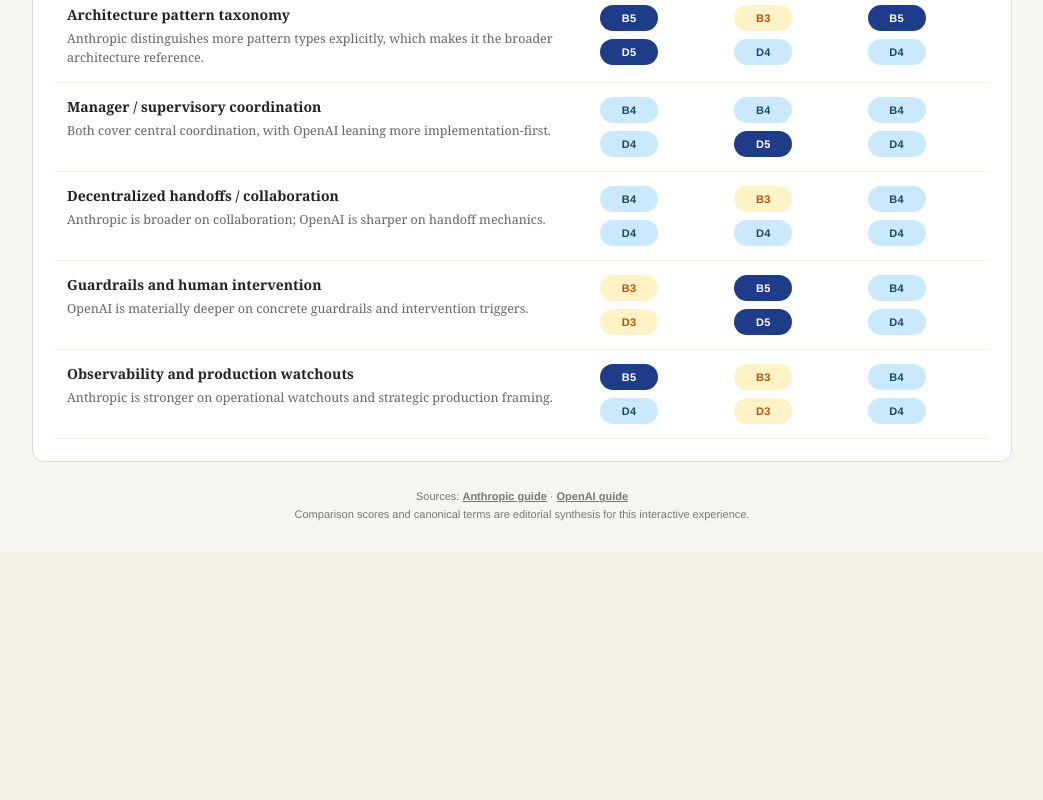
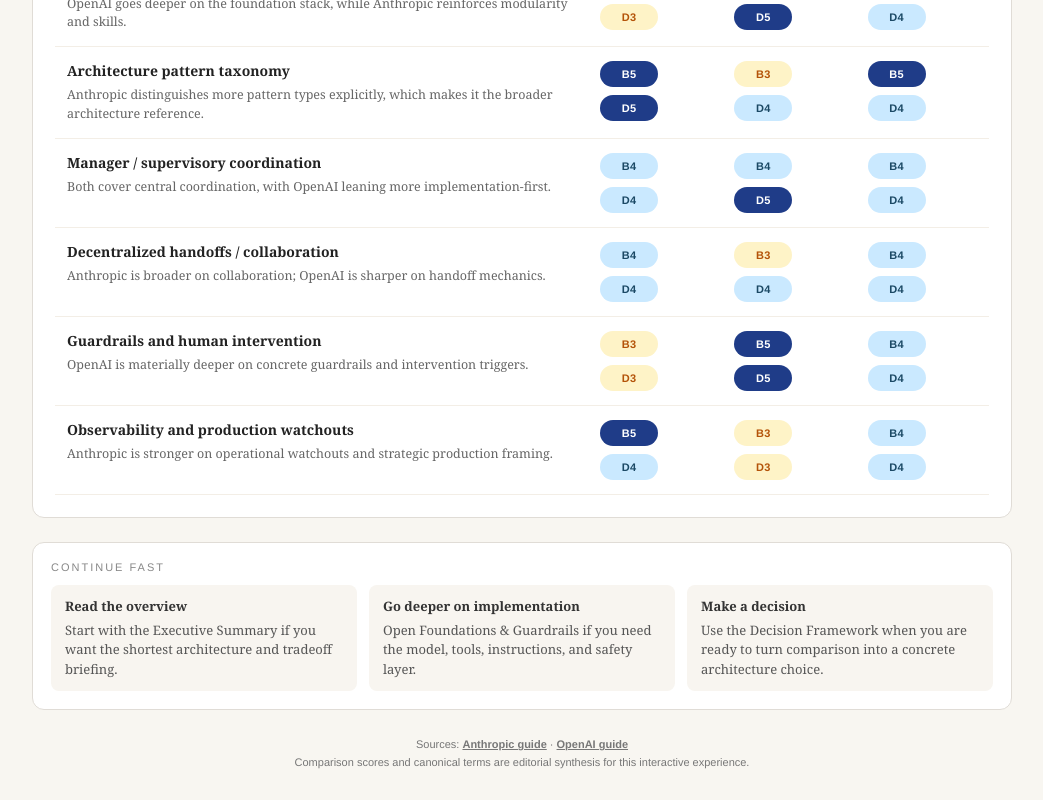
Before and after one commit to Better-Software-Foundation/building-effective-ai-agents, a React (Vite) app: page /compare in a window 1280 px wide. Shown: the part 1329-2129 px from the top of the page, without its empty margins (118-1161 px from the left). Before the commit the page ends 1881 px from the top, so only its background shows below. Built offline with nearby package versions, Linux system fonts and the light colour scheme.

Commit message:
Polish navigation and synthesis guidance

```diff
--- a/ai-agent-executive-summary.jsx
+++ b/ai-agent-executive-summary.jsx
@@ -1,3 +1,4 @@
+import { Link } from "react-router-dom";
 import { useState } from "react";
 
 const sourceUrl =
@@ -85,10 +86,10 @@
 ];
 
 const nextSteps = [
-  { label: "Read next", text: "Go to the Architecture Patterns view if you need to compare options quickly." },
-  { label: "Implementation lens", text: "Go to Foundations & Guardrails for the model, tools, instructions, and safety layer." },
-  { label: "Decision lens", text: "Go to the Decision Framework when you need a recommendation under time pressure." },
-  { label: "Compare the sources", text: "Go to Compare for the terminology crosswalk and the breadth-versus-depth matrix." },
+  { label: "Read next", text: "Go to the Architecture Patterns view if you need to compare options quickly.", to: "/patterns" },
+  { label: "Implementation lens", text: "Go to Foundations & Guardrails for the model, tools, instructions, and safety layer.", to: "/foundations" },
+  { label: "Decision lens", text: "Go to the Decision Framework when you need a recommendation under time pressure.", to: "/decision" },
+  { label: "Compare the sources", text: "Go to Compare for the terminology crosswalk and the breadth-versus-depth matrix.", to: "/compare" },
 ];
 
 export default function ExecutiveSummary() {
@@ -255,12 +256,16 @@
           </p>
           <div style={{ display: "grid", gridTemplateColumns: "repeat(auto-fit, minmax(210px, 1fr))", gap: 10 }}>
             {nextSteps.map((step) => (
-              <div key={step.label} style={{ padding: "12px 14px", background: "#1A1A1A", borderRadius: 8, border: "1px solid #303030" }}>
+              <Link
+                key={step.label}
+                to={step.to}
+                style={{ padding: "12px 14px", background: "#1A1A1A", borderRadius: 8, border: "1px solid #303030", textDecoration: "none" }}
+              >
                 <p style={{ margin: "0 0 6px", fontFamily: "'Helvetica Neue', sans-serif", fontSize: 11, letterSpacing: 1.2, textTransform: "uppercase", color: "#D4A574" }}>
                   {step.label}
                 </p>
                 <p style={{ margin: 0, fontSize: 13, lineHeight: 1.5, color: "#CAC2B8" }}>{step.text}</p>
-              </div>
+              </Link>
             ))}
           </div>
         </div>
--- a/src/ComparativeGuide.jsx
+++ b/src/ComparativeGuide.jsx
@@ -1,3 +1,4 @@
+import { Link } from "react-router-dom";
 import { useState } from "react";
 import SourceBadge from "./components/SourceBadge";
 import {
@@ -121,6 +122,11 @@
           </p>
           <p style={{ margin: "0 0 14px", fontSize: 15, lineHeight: 1.65, color: "#333" }}>
             {comparativeGuideSummary.text}
+          </p>
+          <p style={{ margin: "0 0 14px", fontSize: 13.5, lineHeight: 1.55, color: "#666" }}>
+            The scoring, canonical terms, and crosswalk notes on this page are
+            editorial synthesis designed to shorten the reading path while
+            keeping source differences visible.
           </p>
           <div style={{ display: "flex", flexWrap: "wrap", gap: 8 }}>
             <SourceBadge sourceId="anthropic" />
@@ -378,6 +384,61 @@
           </div>
         )}
 
+        <div
+          style={{
+            marginTop: 24,
+            padding: 18,
+            background: "#fff",
+            borderRadius: 12,
+            border: "1px solid #E0DCD6",
+          }}
+        >
+          <p
+            style={{
+              fontFamily: "'Helvetica Neue', sans-serif",
+              fontSize: 11,
+              letterSpacing: 2,
+              textTransform: "uppercase",
+              color: "#888",
+              margin: "0 0 12px",
+            }}
+          >
+            Continue Fast
+          </p>
+          <div
+            style={{
+              display: "grid",
+              gridTemplateColumns: "repeat(auto-fit, minmax(220px, 1fr))",
+              gap: 12,
+            }}
+          >
+            <Link to="/summary" style={{ padding: "12px 14px", background: "#F8F5F0", borderRadius: 8, textDecoration: "none" }}>
+              <p style={{ margin: "0 0 6px", fontWeight: 700, fontSize: 13, color: "#333" }}>
+                Read the overview
+              </p>
+              <p style={{ margin: 0, fontSize: 13, color: "#555", lineHeight: 1.5 }}>
+                Start with the Executive Summary if you want the shortest architecture and tradeoff briefing.
+              </p>
+            </Link>
+            <Link to="/foundations" style={{ padding: "12px 14px", background: "#F8F5F0", borderRadius: 8, textDecoration: "none" }}>
+              <p style={{ margin: "0 0 6px", fontWeight: 700, fontSize: 13, color: "#333" }}>
+                Go deeper on implementation
+              </p>
+              <p style={{ margin: 0, fontSize: 13, color: "#555", lineHeight: 1.5 }}>
+                Open Foundations & Guardrails if you need the model, tools, instructions, and safety layer.
+              </p>
+            </Link>
+            <Link to="/decision" style={{ padding: "12px 14px", background: "#F8F5F0", borderRadius: 8, textDecoration: "none" }}>
+              <p style={{ margin: "0 0 6px", fontWeight: 700, fontSize: 13, color: "#333" }}>
+                Make a decision
+              </p>
+              <p style={{ margin: 0, fontSize: 13, color: "#555", lineHeight: 1.5 }}>
+                Use the Decision Framework when you are ready to turn comparison into a concrete architecture choice.
+              </p>
+            </Link>
+          </div>
+        </div>
+
         <div style={{ marginTop: 28, textAlign: "center", fontSize: 11, color: "#777", fontFamily: "'Helvetica Neue', sans-serif" }}>
           <p style={{ margin: "0 0 6px" }}>
             Sources:{" "}
--- a/src/FoundationsAndGuardrails.jsx
+++ b/src/FoundationsAndGuardrails.jsx
@@ -1,3 +1,4 @@
+import { Link } from "react-router-dom";
 import { useState } from "react";
 import SourceBadge from "./components/SourceBadge";
 
@@ -409,6 +410,11 @@
           >
             Continue Fast
           </p>
+          <p style={{ margin: "0 0 14px", fontSize: 13.5, color: "#666", lineHeight: 1.55 }}>
+            This page is strongest on implementation fundamentals. Move next
+            based on whether you need qualification, architecture selection, or
+            source comparison.
+          </p>
           <div
             style={{
               display: "grid",
@@ -416,7 +422,7 @@
               gap: 12,
             }}
           >
-            <div style={{ padding: "12px 14px", background: "#F8F5F0", borderRadius: 8 }}>
+            <Link to="/decision" style={{ padding: "12px 14px", background: "#F8F5F0", borderRadius: 8, textDecoration: "none" }}>
               <p style={{ margin: "0 0 6px", fontWeight: 700, fontSize: 13, color: "#333" }}>
                 Read next
               </p>
@@ -424,8 +430,8 @@
                 Use the Decision Framework to decide whether your workflow should
                 be agentic before choosing an architecture.
               </p>
-            </div>
-            <div style={{ padding: "12px 14px", background: "#F8F5F0", borderRadius: 8 }}>
+            </Link>
+            <Link to="/patterns" style={{ padding: "12px 14px", background: "#F8F5F0", borderRadius: 8, textDecoration: "none" }}>
               <p style={{ margin: "0 0 6px", fontWeight: 700, fontSize: 13, color: "#333" }}>
                 Implementation rule
               </p>
@@ -433,7 +439,15 @@
                 Build foundations first. More orchestration is not a substitute
                 for weak tools, weak prompts, or missing guardrails.
               </p>
-            </div>
+            </Link>
+            <Link to="/compare" style={{ padding: "12px 14px", background: "#F8F5F0", borderRadius: 8, textDecoration: "none" }}>
+              <p style={{ margin: "0 0 6px", fontWeight: 700, fontSize: 13, color: "#333" }}>
+                Methodology note
+              </p>
+              <p style={{ margin: 0, fontSize: 13, color: "#555", lineHeight: 1.5 }}>
+                Use Compare to see where this page is OpenAI-led, where Anthropic complements it, and how the synthesis language was chosen.
+              </p>
+            </Link>
           </div>
         </div>
 
```
Also changed, not shown: 1 other file (tests, documents, lock files or other folders).
